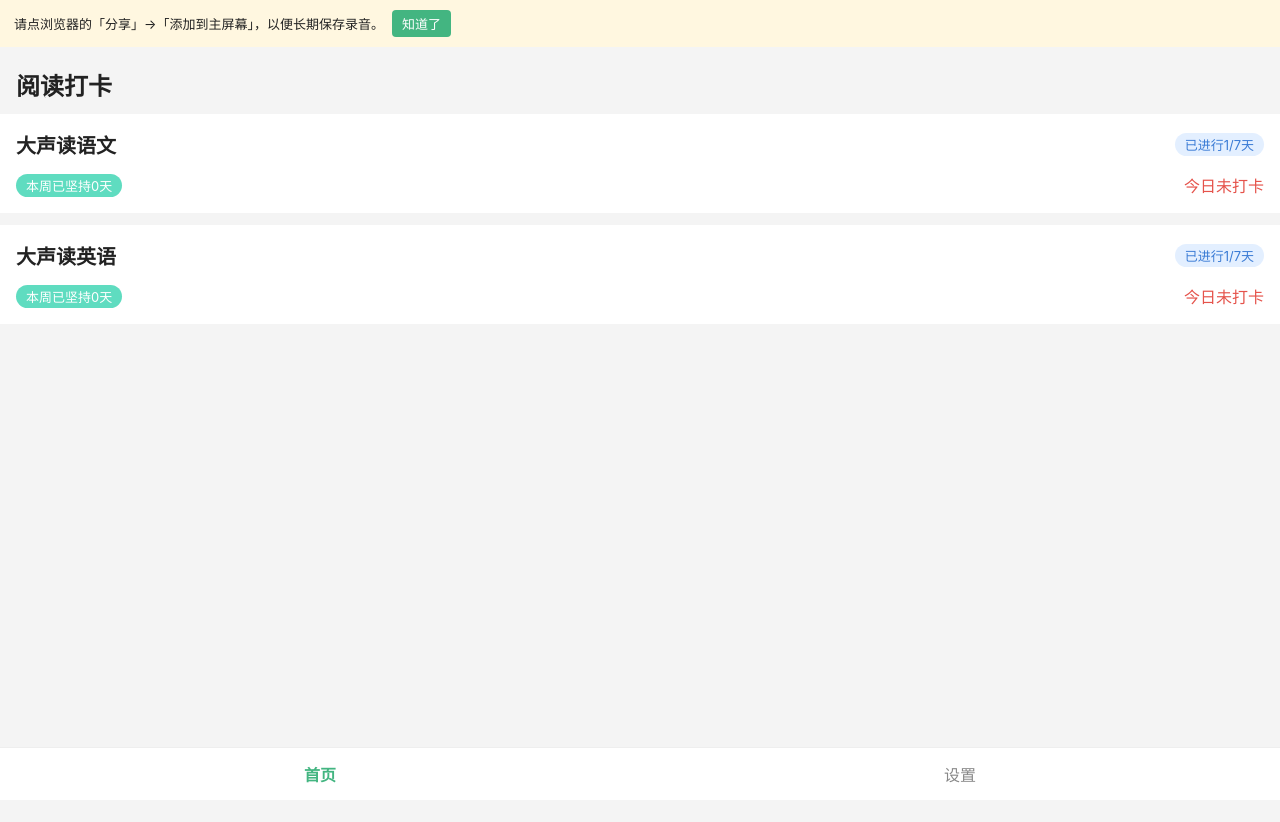
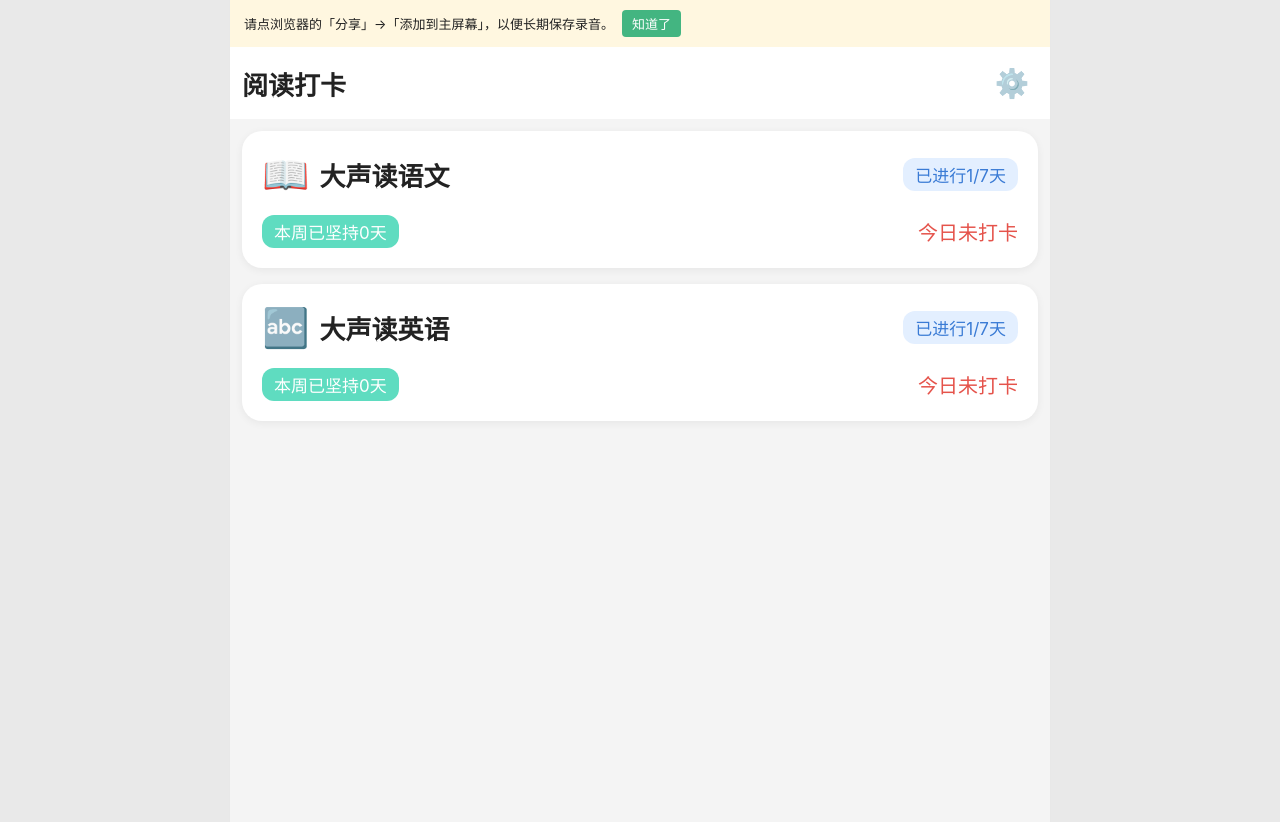
Before and after one commit to amither/reading, a Vue app: page /#/ in a window 1280 px wide. Shown: the top 822 px of the page. Built offline with nearby package versions, Linux system fonts and the light colour scheme.

Commit message:
feat(ui): move settings to top-right gear, enlarge UI for iPad and young kids
Co-Authored-By: Claude Sonnet 5.5 <noreply@anthropic.com>

```diff
--- a/src/App.vue
+++ b/src/App.vue
@@ -1,10 +1,7 @@
 <script setup lang="ts">
 import { computed } from 'vue'
-import { useRoute } from 'vue-router'
 import { markA2hsPrompted, state } from './store'
 
-const route = useRoute()
-const showTabs = computed(() => route.path === '/' || route.path === '/settings')
 const standalone = window.matchMedia('(display-mode: standalone)').matches || (navigator as any).standalone === true
 const showA2hs = computed(() => state.ready && !standalone && !state.meta.a2hsPrompted)
 </script>
@@ -16,17 +13,10 @@ const showA2hs = computed(() => state.ready && !standalone && !state.meta.a2hsPr
       <button @click="markA2hsPrompted">知道了</button>
     </div>
     <router-view />
-    <nav v-if="showTabs" class="tabs">
-      <router-link to="/" replace>首页</router-link>
-      <router-link to="/settings" replace>设置</router-link>
-    </nav>
   </div>
 </template>
 
 <style scoped>
 .a2hs { display: flex; gap: 8px; align-items: center; padding: 10px 14px; background: #fff7e0; font-size: 13px; }
 .a2hs button { border: 0; background: #43B581; color: #fff; border-radius: 4px; padding: 4px 10px; flex: none; }
-.tabs { position: fixed; bottom: 0; left: 0; right: 0; display: flex; background: #fff; border-top: 1px solid #eee; padding-bottom: env(safe-area-inset-bottom); }
-.tabs a { flex: 1; text-align: center; padding: 14px 0; color: #888; text-decoration: none; }
-.tabs a.router-link-exact-active { color: #43B581; font-weight: 600; }
 </style>
--- a/src/style.css
+++ b/src/style.css
@@ -13,3 +13,28 @@ button { font: inherit; }
 .btn.green { background: #43B581; }
 .btn.small { width: auto; height: 36px; padding: 0 16px; font-size: 15px; }
 .btn.danger { background: #e5534b; }
+
+/* 顶部栏与返回按钮（各页共用） */
+.top { display: flex; align-items: center; gap: 8px; padding: 8px 12px; min-height: 64px; background: #fff; font-weight: 600; font-size: 22px; }
+.top .spacer { flex: 1; }
+.back { display: flex; align-items: center; justify-content: center; width: 52px; height: 52px; border: 0; background: none; font-size: 40px; line-height: 1; color: inherit; text-decoration: none; }
+.gear { display: flex; align-items: center; justify-content: center; width: 52px; height: 52px; font-size: 28px; text-decoration: none; opacity: .6; }
+
+/* 一年级孩子：更大的按钮、更圆的边角 */
+.btn { height: 56px; border-radius: 14px; font-size: 22px; }
+.btn.small { height: 48px; padding: 0 22px; font-size: 18px; }
+.badge { font-size: 15px; padding: 4px 12px; }
+.muted { font-size: 15px; }
+.bottom-bar { max-width: 820px; margin: 0 auto; }
+
+/* iPad：内容居中，整体放大 */
+@media (min-width: 700px) {
+  #app { max-width: 820px; margin: 0 auto; min-height: 100vh; background: #f4f4f4; box-shadow: 0 0 0 1px #e8e8e8; }
+  body { background: #e9e9e9; font-size: 20px; }
+  .card { padding: 24px; }
+  .btn { height: 68px; font-size: 26px; }
+  .btn.small { height: 54px; font-size: 20px; }
+  .badge { font-size: 17px; }
+  .muted { font-size: 17px; }
+  .top { min-height: 72px; font-size: 26px; }
+}
--- a/src/views/CheckinRecord.vue
+++ b/src/views/CheckinRecord.vue
@@ -54,8 +54,6 @@ onMounted(async () => {
 </template>
 
 <style scoped>
-.top { display: flex; align-items: center; gap: 8px; padding: 14px 8px; background: #fff; font-weight: 600; }
-.back { border: 0; background: none; font-size: 28px; line-height: 1; }
 .who { display: flex; gap: 12px; align-items: center; }
 .info { flex: 1; }
 .name { font-size: 20px; }
--- a/src/views/Home.vue
+++ b/src/views/Home.vue
@@ -17,26 +17,32 @@ const cards = computed(() =>
 
 <template>
   <div class="page">
-    <h2 class="head">阅读打卡</h2>
-    <router-link v-for="c in cards" :key="c.id" :to="`/task/${c.id}`" class="task card">
+    <div class="top">
+      <strong class="app-title">阅读打卡</strong>
+      <span class="spacer"></span>
+      <router-link to="/settings" class="gear" aria-label="设置">⚙️</router-link>
+    </div>
+    <div class="list"><router-link v-for="c in cards" :key="c.id" :to="`/task/${c.id}`" class="task card">
       <div class="row">
-        <strong class="title">{{ c.title }}</strong>
+        <strong class="title"><span class="ico">{{ c.id === 'chinese' ? '📖' : '🔤' }}</span>{{ c.title }}</strong>
         <span class="badge blue">已进行{{ c.elapsed }}/7天</span>
       </div>
       <div class="row sub">
         <span class="badge green">本周已坚持{{ c.days }}天</span>
         <span :class="c.done ? 'ok' : 'todo'">{{ c.done ? '今日已打卡 ✓' : '今日未打卡' }}</span>
       </div>
-    </router-link>
+    </router-link></div>
   </div>
 </template>
 
 <style scoped>
-.head { margin: 0; padding: 20px 16px 12px; }
-.task { display: block; margin: 0 0 12px; color: inherit; text-decoration: none; }
-.row { display: flex; justify-content: space-between; align-items: center; }
-.title { font-size: 20px; }
-.sub { margin-top: 14px; }
-.ok { color: #43B581; }
-.todo { color: #e5534b; }
+.list { padding: 12px; }
+.task { display: block; margin: 0 0 16px; color: inherit; text-decoration: none; border-radius: 20px; padding: 20px; box-shadow: 0 2px 8px rgba(0,0,0,.06); }
+.row { display: flex; justify-content: space-between; align-items: center; gap: 8px; flex-wrap: wrap; }
+.title { font-size: 26px; display: flex; align-items: center; gap: 10px; }
+.ico { font-size: 38px; }
+.sub { margin-top: 18px; }
+.ok { color: #43B581; font-size: 20px; }
+.todo { color: #e5534b; font-size: 20px; }
+.app-title { font-size: 26px; }
 </style>
--- a/src/views/Leaderboard.vue
+++ b/src/views/Leaderboard.vue
@@ -44,8 +44,6 @@ const board = computed(() =>
 </template>
 
 <style scoped>
-.top { display: flex; align-items: center; gap: 8px; padding: 14px 8px; background: #fff; font-weight: 600; border-bottom: 1px solid #eee; }
-.back { border: 0; background: none; font-size: 28px; line-height: 1; }
 .sub { display: flex; justify-content: space-between; padding: 10px 16px; color: #999; font-size: 14px; }
 .sub b { color: #3a7bd5; font-weight: 400; }
 .list { background: #fff; }
--- a/src/views/Record.vue
+++ b/src/views/Record.vue
@@ -114,12 +114,11 @@ onBeforeUnmount(() => {
 </template>
 
 <style scoped>
-.top { display: flex; align-items: center; gap: 8px; padding: 14px 8px; background: #fff; font-weight: 600; }
-.back { border: 0; background: none; font-size: 28px; line-height: 1; }
 .center { margin: 12px; text-align: center; }
 .clock { font-size: 56px; font-variant-numeric: tabular-nums; margin: 24px 0 4px; }
 .clock.rec { color: #e5534b; }
-.mic { width: 140px; height: 140px; border-radius: 50%; border: 0; background: #43B581; color: #fff; font-size: 20px; margin: 24px 0; }
+.mic { width: 180px; height: 180px; border-radius: 50%; border: 0; background: #43B581; color: #fff; font-size: 26px; margin: 32px 0; box-shadow: 0 6px 16px rgba(67,181,129,.4); }
+@media (min-width: 700px) { .clock { font-size: 80px; } .mic { width: 220px; height: 220px; font-size: 30px; } }
 .ctrl { display: flex; gap: 16px; justify-content: center; margin: 24px 0; }
 .review { margin-top: 16px; text-align: left; }
 .err { color: #e5534b; font-size: 14px; }
--- a/src/views/Settings.vue
+++ b/src/views/Settings.vue
@@ -100,7 +100,7 @@ async function checkUpdate() {
 
 <template>
   <div class="page">
-    <h2 class="head">设置</h2>
+    <div class="top"><router-link to="/" class="back" aria-label="返回">‹</router-link><span>设置</span></div>
     <p v-if="msg" class="msg">{{ msg }}</p>
 
     <section class="card">
@@ -146,7 +146,6 @@ async function checkUpdate() {
 </template>
 
 <style scoped>
-.head { margin: 0; padding: 20px 16px 12px; }
 .msg { margin: 0 0 8px; padding: 10px 16px; background: #e8f6ee; color: #2a8a5c; }
 .card { margin-bottom: 10px; }
 h3 { margin: 0 0 10px; }
--- a/src/views/TaskDetail.vue
+++ b/src/views/TaskDetail.vue
@@ -74,8 +74,6 @@ function go() {
 </template>
 
 <style scoped>
-.top { display: flex; align-items: center; gap: 8px; padding: 14px 8px; background: #fff; font-weight: 600; }
-.back { border: 0; background: none; font-size: 28px; line-height: 1; }
 .card { margin-bottom: 10px; }
 .title { display: flex; align-items: center; gap: 10px; justify-content: space-between; }
 .title strong { font-size: 22px; }
@@ -91,7 +89,8 @@ function go() {
 .cell .tick { font-size: 30px; color: #e0e0e0; }
 .cell.done .tick { color: #3a7bd5; }
 .cell.done { border-color: #bcd0ea; }
-.cell .d { font-size: 20px; }
+.cell .d { font-size: 22px; }
+@media (min-width: 700px) { .grid { grid-template-columns: repeat(7, 1fr); } .cell .tick { font-size: 38px; } .cell .d { font-size: 24px; } .cell .hint { font-size: 14px; } .title strong { font-size: 28px; } .desc { font-size: 20px; } }
 .cell .hint { font-size: 12px; color: #3a7bd5; min-height: 16px; }
 .cell.sel { border-color: #43B581; background: #f0fbf5; }
 .cell.future { opacity: .5; }
```
